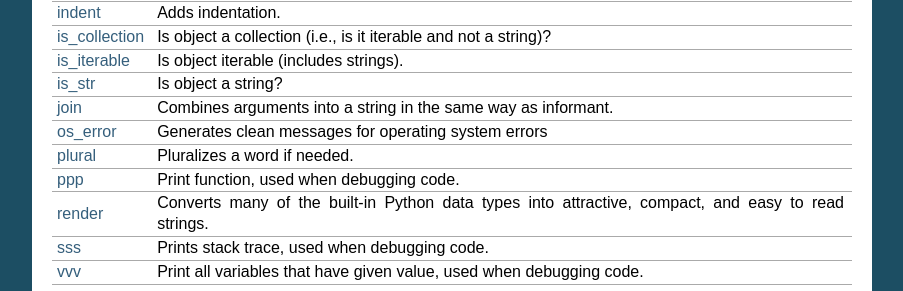
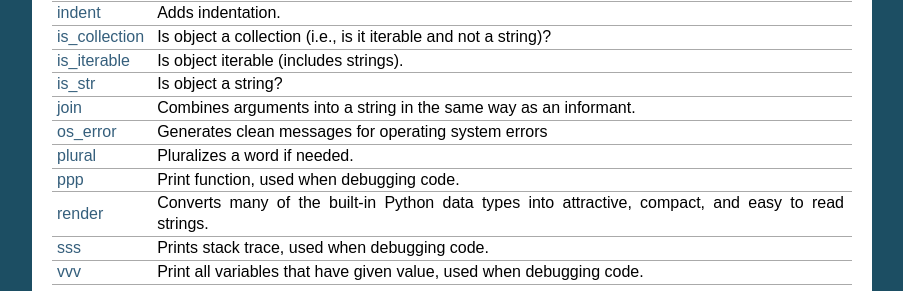
Before and after one commit to KenKundert/inform, a Sphinx documentation site: the page built from doc/index.rst, in a window 1280 px wide and 900 px high, scrolled down 3302 px. Shown: the part 161-452 px from the top of the window, without its empty margins (198-1101 px from the left). Built offline with Sphinx 7.4.7, drawn with Linux system fonts in a browser that asks for light colours.

```diff
--- a/doc/index.rst
+++ b/doc/index.rst
@@ -267,7 +267,7 @@ constructing messages.
      - Is object a string?
 
    * - :ref:`join desc`
-     - Combines arguments into a string in the same way as informant.
+     - Combines arguments into a string in the same way as an informant.
 
    * - :ref:`os_error desc`
      - Generates clean messages for operating system errors
--- a/setup.py
+++ b/setup.py
@@ -27,6 +27,7 @@ setup(
     install_requires=dependencies.split(),
     setup_requires='pytest-runner>=2.0'.split(),
     tests_require='pytest'.split(),
+    #python_requires='>=2.7, !=3.0.*, !=3.1.*, !=3.2.*',
     keywords='inform logging printing'.split(),
     classifiers=[
         'Development Status :: 5 - Production/Stable',
```
Also changed, not shown: doc/releases.rst (+4 -4 lines), .travis.yml.
